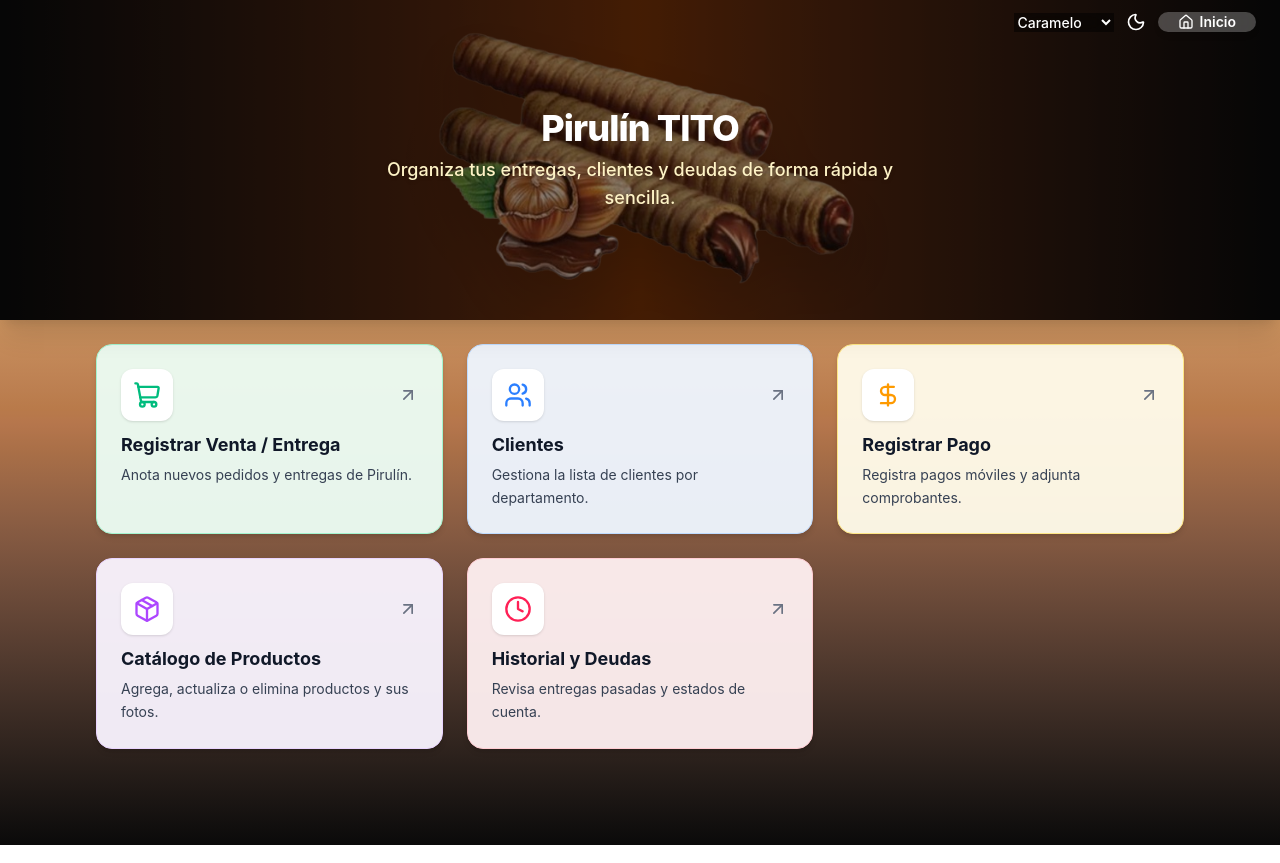
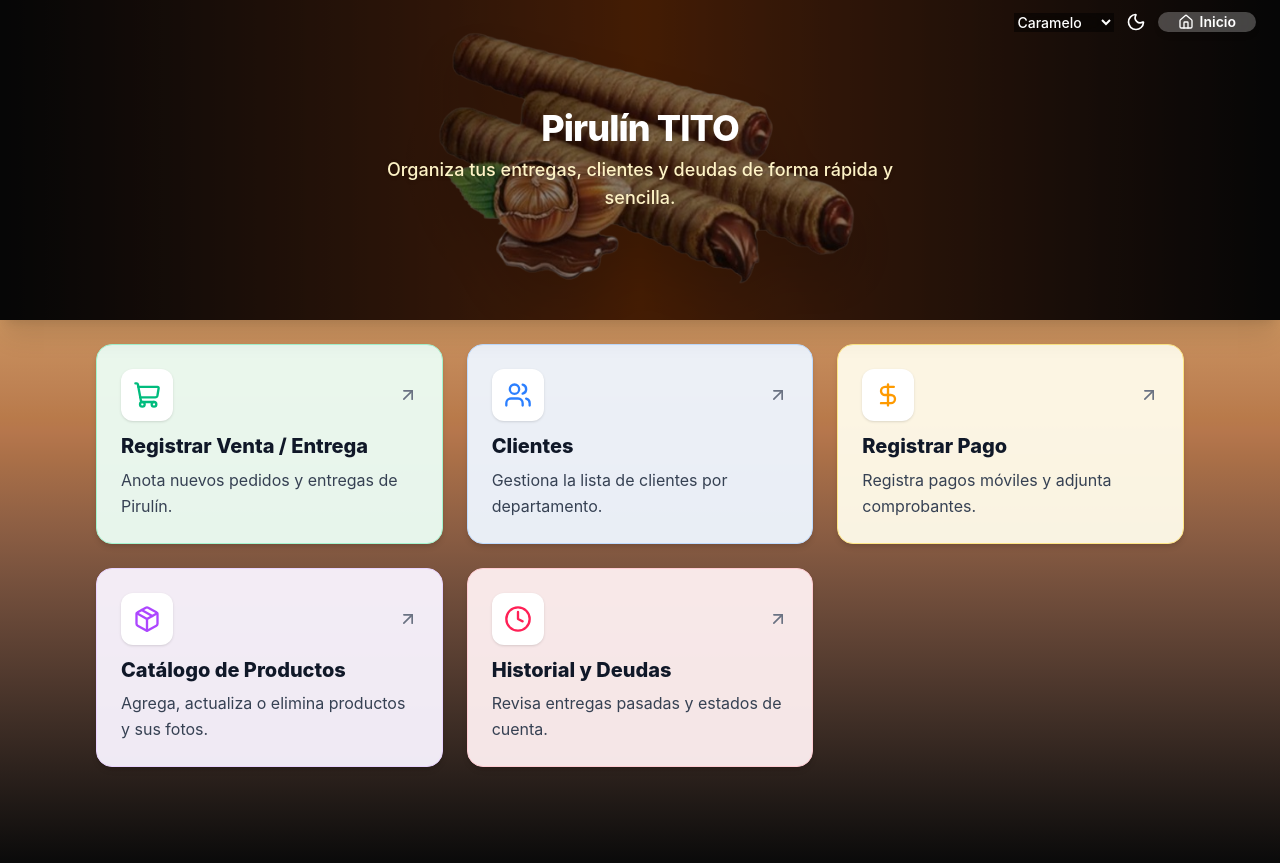
Before and after one commit to eligioarena40/control_pirulin, a React (Vite) app in the folder frontend/: page / in a window 1280 px wide. Built offline with nearby package versions, Linux system fonts and the light colour scheme; no server answers.

Commit message:
Actualizar tamaño de letra

```diff
--- a/frontend/src/components/Home.jsx
+++ b/frontend/src/components/Home.jsx
@@ -60,7 +60,7 @@ export default function Home({ setActiveTab }) {
         {/* Capa oscura de contraste */}
         <div className="absolute inset-0 bg-black/45 z-10"></div>
 
-        {/* Textos con tamaño aumentado para celular */}
+        {/* Textos del Banner */}
         <div className="relative z-20 text-center space-y-2 max-w-xl mx-auto px-4">
           <h2 className="text-2xl sm:text-3xl lg:text-4xl font-extrabold tracking-tight drop-shadow-md">
             Pirulín TITO
@@ -71,7 +71,7 @@ export default function Home({ setActiveTab }) {
         </div>
       </div>
 
-      {/* CUADRÍCULA DE TARJETAS CON TIPOGRAFÍA MÁS GRANDE */}
+      {/* CUADRÍCULA DE TARJETAS */}
       <div className="w-full max-w-6xl mx-auto px-3 sm:px-6 lg:px-8">
         <div className="grid grid-cols-2 lg:grid-cols-3 gap-3.5 sm:gap-5 lg:gap-6">
           {menuCards.map((card, index) => {
@@ -91,12 +91,14 @@ export default function Home({ setActiveTab }) {
                   </div>
                   <ArrowUpRight className="w-5 h-5 text-gray-500" />
                 </div>
-                {/* Título de tarjeta más legible en pantallas pequeñas */}
-                <h3 className="text-sm sm:text-base lg:text-lg font-bold text-gray-900 mb-1.5 leading-snug">
+
+                {/* TÍTULOS CON LETRA AMPLIADA (text-base en móvil y text-lg/xl en pantallas grandes) */}
+                <h3 className="text-base sm:text-lg lg:text-xl font-extrabold text-gray-900 mb-1.5 leading-snug">
                   {card.title}
                 </h3>
-                {/* Descripción ampliada para evitar que se vea minúscula */}
-                <p className="text-xs sm:text-sm text-gray-700 leading-relaxed">
+
+                {/* Descripciones legibles */}
+                <p className="text-xs sm:text-sm lg:text-base text-gray-700 leading-relaxed">
                   {card.description}
                 </p>
               </div>
```
